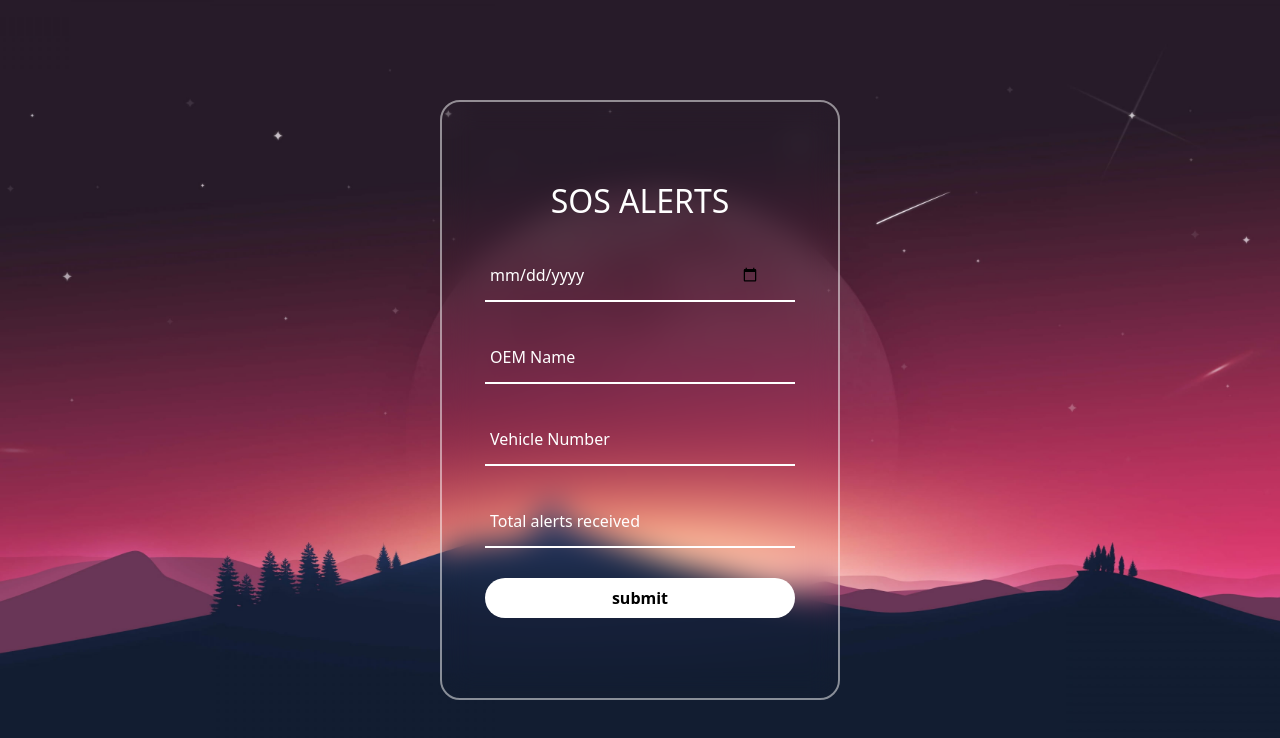
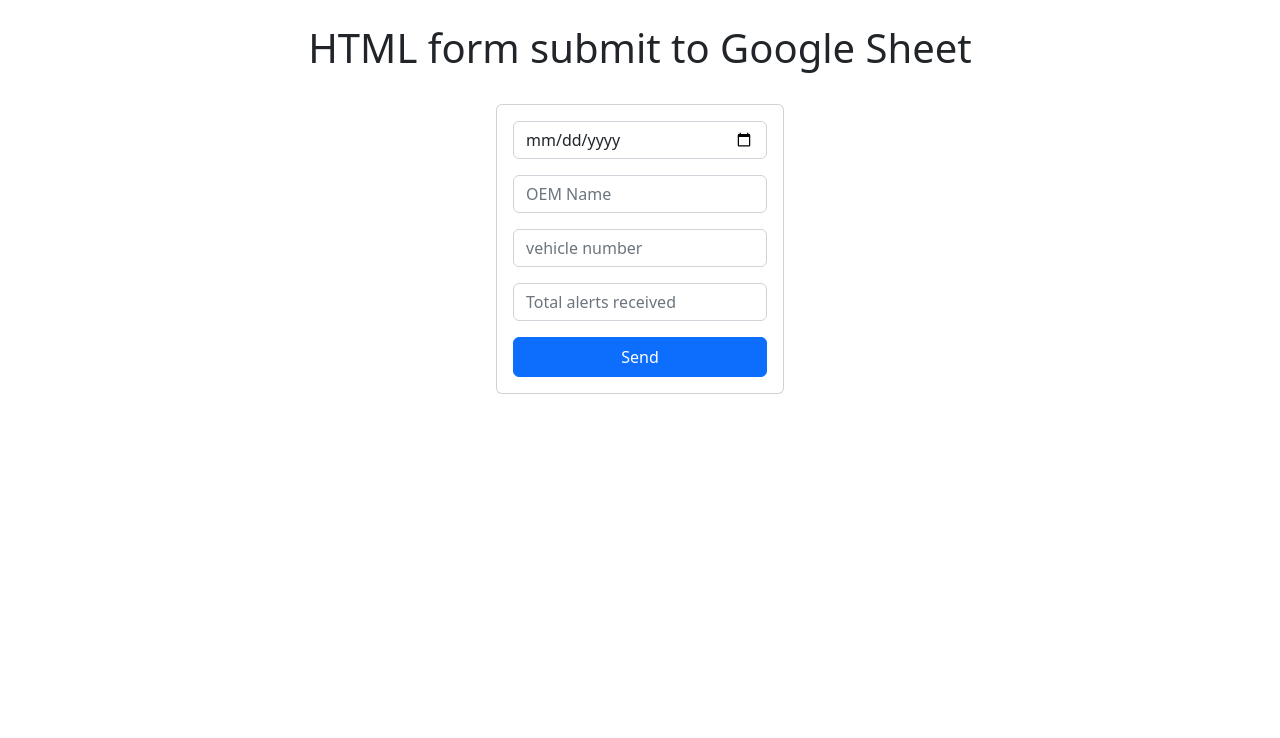
Before and after one commit to Siva8401/mcc, a plain HTML site: page index.html in a window 1280 px wide. Drawn offline with nearby package versions, Linux system fonts and the light colour scheme.

Commit message:
Update index.html

```diff
--- a/index.html
+++ b/index.html
@@ -10,57 +10,41 @@
 </head>
 
 <body>
- <section>
+  <div class="container text-center">
+    <br>
+    <h1>HTML form submit to Google Sheet</h1>
+    <br>
+    <div class="card mx-auto" style="width: 18rem;">
+      <div class="card-body">
+        <form name="submit-to-google-sheet">
+          <div class="mb-3">
+            <input name="date" type="date" class="form-control" required>
+          </div>
 
-       <div class="form-boxes">
-<div class="form-value">
-                <form action="">
-                    <h2>SOS ALERTS</h2>
-<div class="form-value">
-	<div class="r_form">
-			<form>
+          <div class="mb-3">
+            <input name="OEM Name" type="text" class="form-control" placeholder="OEM Name" required>
+          </div>
 
+          <div class="mb-3">
+            <input name="Vehicle Number" type="text" class="form-control" placeholder="vehicle number" required>
+          </div>
 
-<div class="inputbox">
-  <ion-icon name="calendar-sharp"></ion-icon>
-  <input name="date" type="date" required>
+          <div class="mb-3">
+            <input name="Total alerts received" type="number" class="form-control" placeholder="Total alerts received" required>
+          </div>
 
-</div>
+          <button type="submit" class="btn btn-primary">Send</button>
+        </form>
+      </div>
+    </div>
 
-<div class="inputbox">
+  </div>
 
+  <script src="https://cdn.jsdelivr.net/npm/bootstrap@5.2.0/dist/js/bootstrap.bundle.min.js"></script>
+</body>
 
-                        <ion-icon name="person-sharp"></ion-icon>
-                        <input name="OEM Name" type="text" required>
-                        <label for="">OEM Name</label>
-                    </div>
+</html>
 
-
-				<div class="inputbox">
-                      <ion-icon name="bus-outline"></ion-icon>
-                        <input nmae="Vehicle Number" type="text" required>
-                        <label for="">Vehicle Number</label>
-                          </div>
-
-				<div class="inputbox">
-  <ion-icon name="call-sharp"></ion-icon>
-  <input name="Total alerts received" type="number" required>
-  <label for="">Total alerts received</label>
-</div>
-
-
-
-
-   </div>  </div>
-
-
-				<button>submit</button>
-			</form>
-		</div>
-
-	</div>
-</div>
-  </section>
 
   <script>
     const scriptURL = 'https://script.google.com/macros/s/AKfycbxT0quY7-3sX_4y-fBhR1upUeAl6vLJ9f_I9w9tuvCrIZ9eduLmiQFUvFZ3zzb2PGgw/exec'
```
